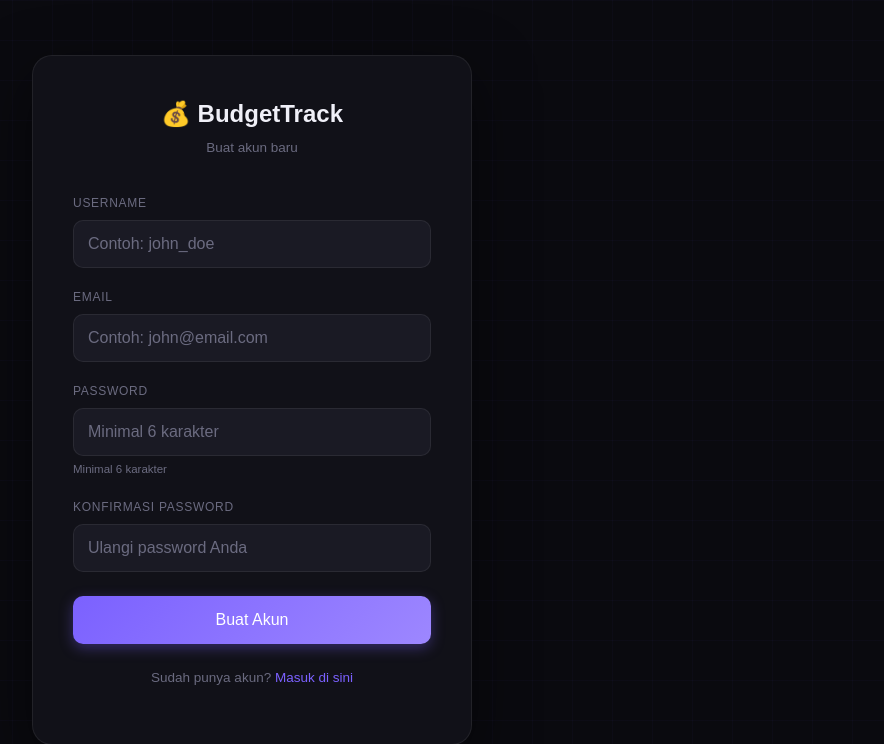
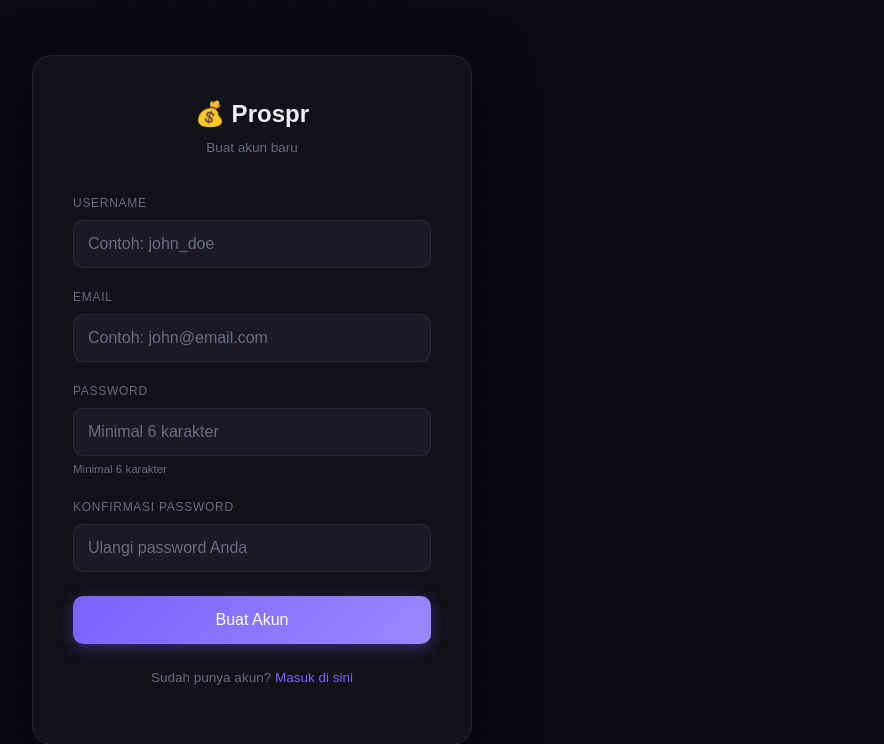
Before and after one commit to MartinMada/budget-tracker, a Flask app: page /register in a window 1280 px wide. Shown: the top 744 px of the page, without its empty margins (388-1272 px from the left). Run offline with Flask 3, Linux system fonts and the light colour scheme; parts of the project's set-up code (start-up, migrations or seed data) failed here and were passed over; some libraries are stand-ins or nearby versions.

Commit message:
style: ganti nama app menjadi Prospr

```diff
--- a/templates/auth/login.html
+++ b/templates/auth/login.html
@@ -4,7 +4,7 @@
 <head>
     <meta charset="UTF-8">
     <meta name="viewport" content="width=device-width, initial-scale=1.0">
-    <title>Login — Budget Tracker</title>
+    <title>Login — Prospr</title>
     <link href="https://cdn.jsdelivr.net/npm/bootstrap@5.3.0/dist/css/bootstrap.min.css" rel="stylesheet">
     <link href="https://fonts.googleapis.com/css2?family=Orbitron:wght@400;600;700;900&family=Rajdhani:wght@300;400;500;600;700&display=swap" rel="stylesheet">
     <style>
@@ -170,7 +170,7 @@
 
 <body>
     <div class="auth-card">
-        <div class="brand">💰 BudgetTrack</div>
+        <div class="brand">💰 Prospr</div>
         <div class="subtitle">Masuk ke akun Anda</div>
 
         <!-- Flash messages -->
--- a/templates/auth/register.html
+++ b/templates/auth/register.html
@@ -4,7 +4,7 @@
 <head>
     <meta charset="UTF-8">
     <meta name="viewport" content="width=device-width, initial-scale=1.0">
-    <title>Register — Budget Tracker</title>
+    <title>Register — Prospr</title>
     <link href="https://cdn.jsdelivr.net/npm/bootstrap@5.3.0/dist/css/bootstrap.min.css" rel="stylesheet">
     <link href="https://fonts.googleapis.com/css2?family=Orbitron:wght@400;600;700;900&family=Rajdhani:wght@300;400;500;600;700&display=swap" rel="stylesheet">
     <style>
@@ -161,7 +161,7 @@
 
 <body>
     <div class="auth-card">
-        <div class="brand">💰 BudgetTrack</div>
+        <div class="brand">💰 Prospr</div>
         <div class="subtitle">Buat akun baru</div>
 
         {% with messages = get_flashed_messages(with_categories=true) %}
--- a/templates/base.html
+++ b/templates/base.html
@@ -4,7 +4,7 @@
 <head>
   <meta charset="UTF-8">
   <meta name="viewport" content="width=device-width, initial-scale=1.0">
-  <title>Budget Tracker</title>
+  <title>Prospr</title>
 
   <!-- Bootstrap CSS -->
   <link href="https://cdn.jsdelivr.net/npm/bootstrap@5.3.0/dist/css/bootstrap.min.css" rel="stylesheet">
@@ -25,7 +25,7 @@
 
       <a class="navbar-brand" href="/dashboard">
         <div class="brand-icon">💰</div>
-        BudgetTrack
+        Prospr
       </a>
 
       <div class="navbar-nav ms-auto d-flex flex-row align-items-center gap-1">
```
